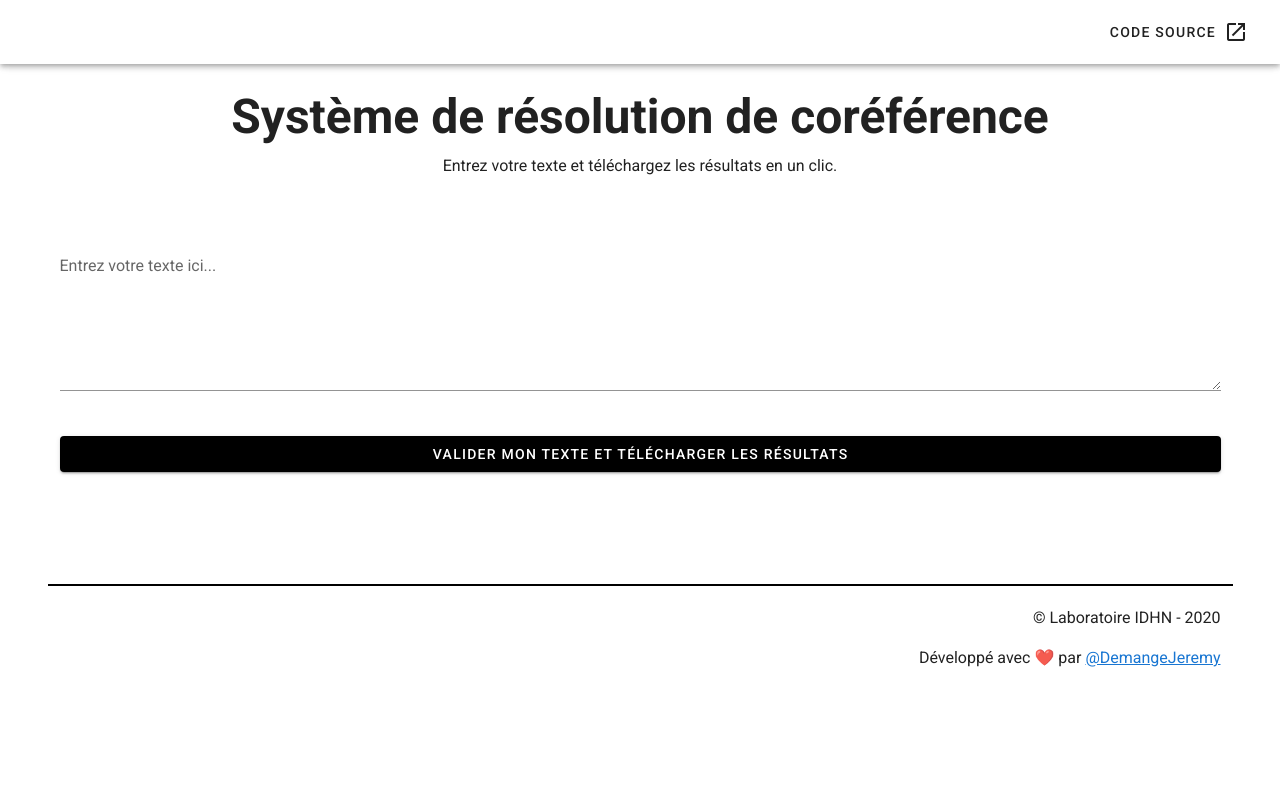
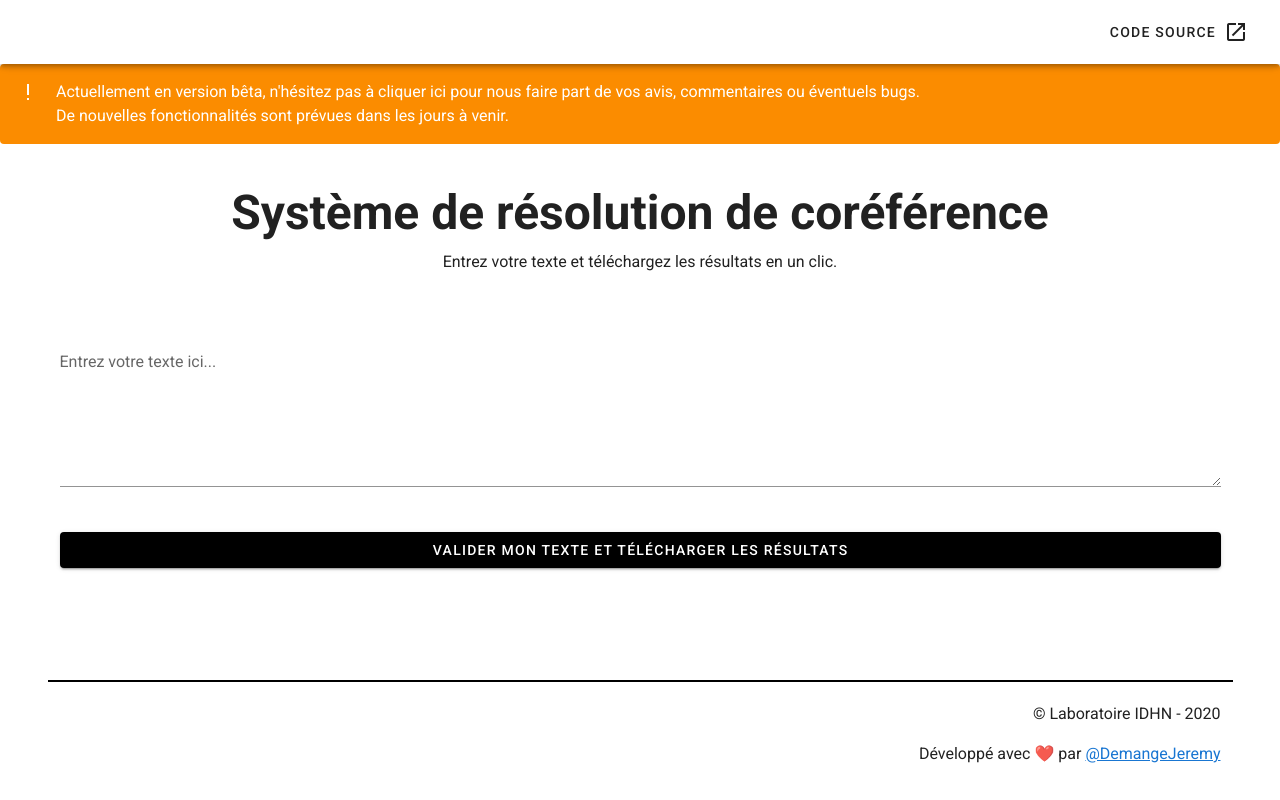
Before and after one commit to cyidhn/coref, a Vue app: page / in a window 1280 px wide. Built offline with nearby package versions, Linux system fonts and the light colour scheme.

Commit message:
🤖 Ajout d'une barre d'alerte pour bêta

```diff
--- a/src/App.vue
+++ b/src/App.vue
@@ -26,6 +26,13 @@
 		</v-app-bar>
 
 		<v-main>
+			<a href="#" @click="openChat">
+				<v-alert type="warning">
+					Actuellement en version bêta, n'hésitez pas à cliquer ici pour nous
+					faire part de vos avis, commentaires ou éventuels bugs.<br />
+					De nouvelles fonctionnalités sont prévues dans les jours à venir.
+				</v-alert>
+			</a>
 			<HelloWorld />
 		</v-main>
 	</v-app>
@@ -83,6 +90,15 @@
 				]);
 				localStorage.setItem("bugMessage", true);
 			},
+			openChat() {
+				window.$crisp.push(["do", "chat:open"]);
+			},
 		},
 	};
 </script>
+
+<style scoped>
+	a {
+		text-decoration: none;
+	}
+</style>
```
